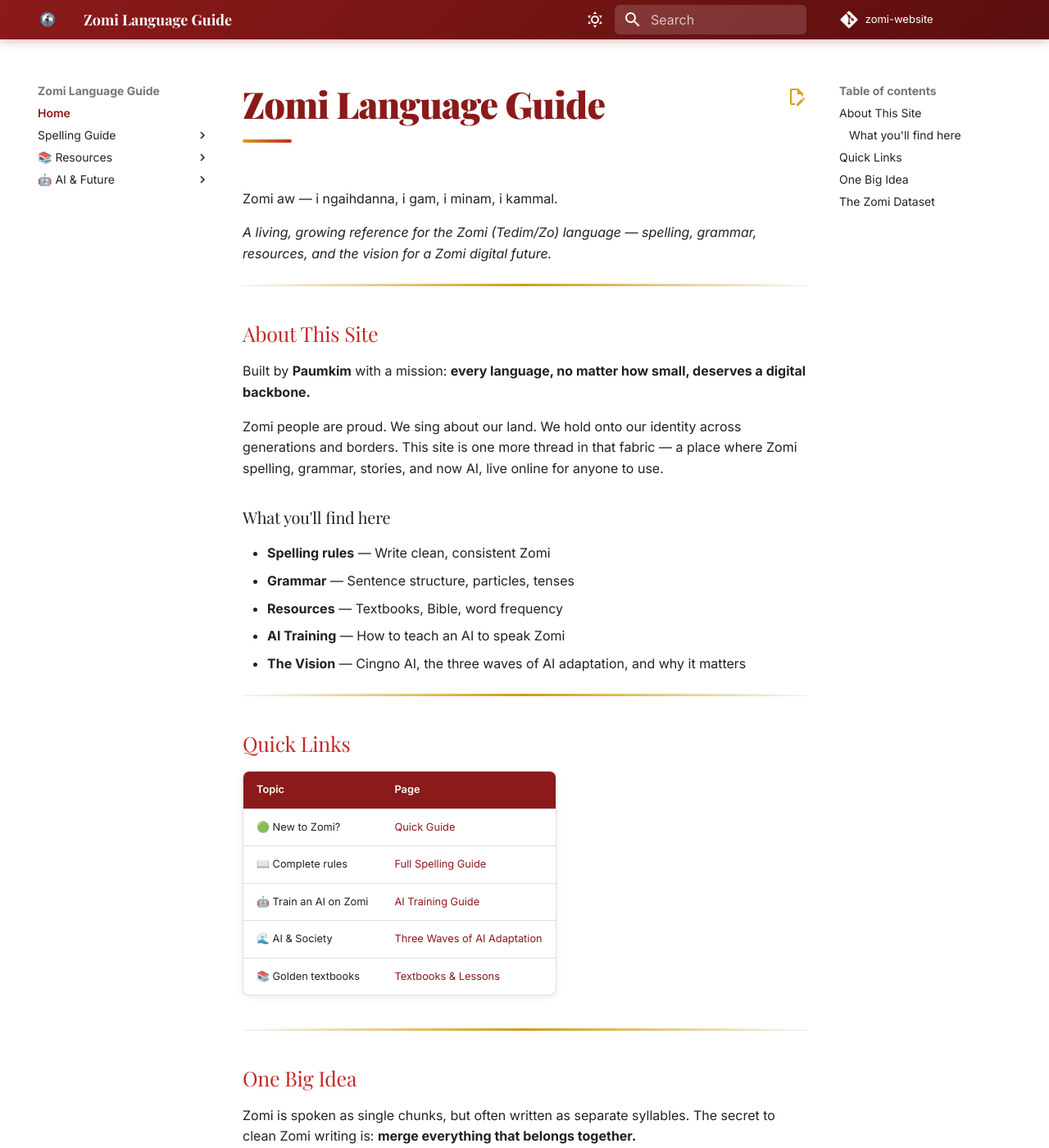
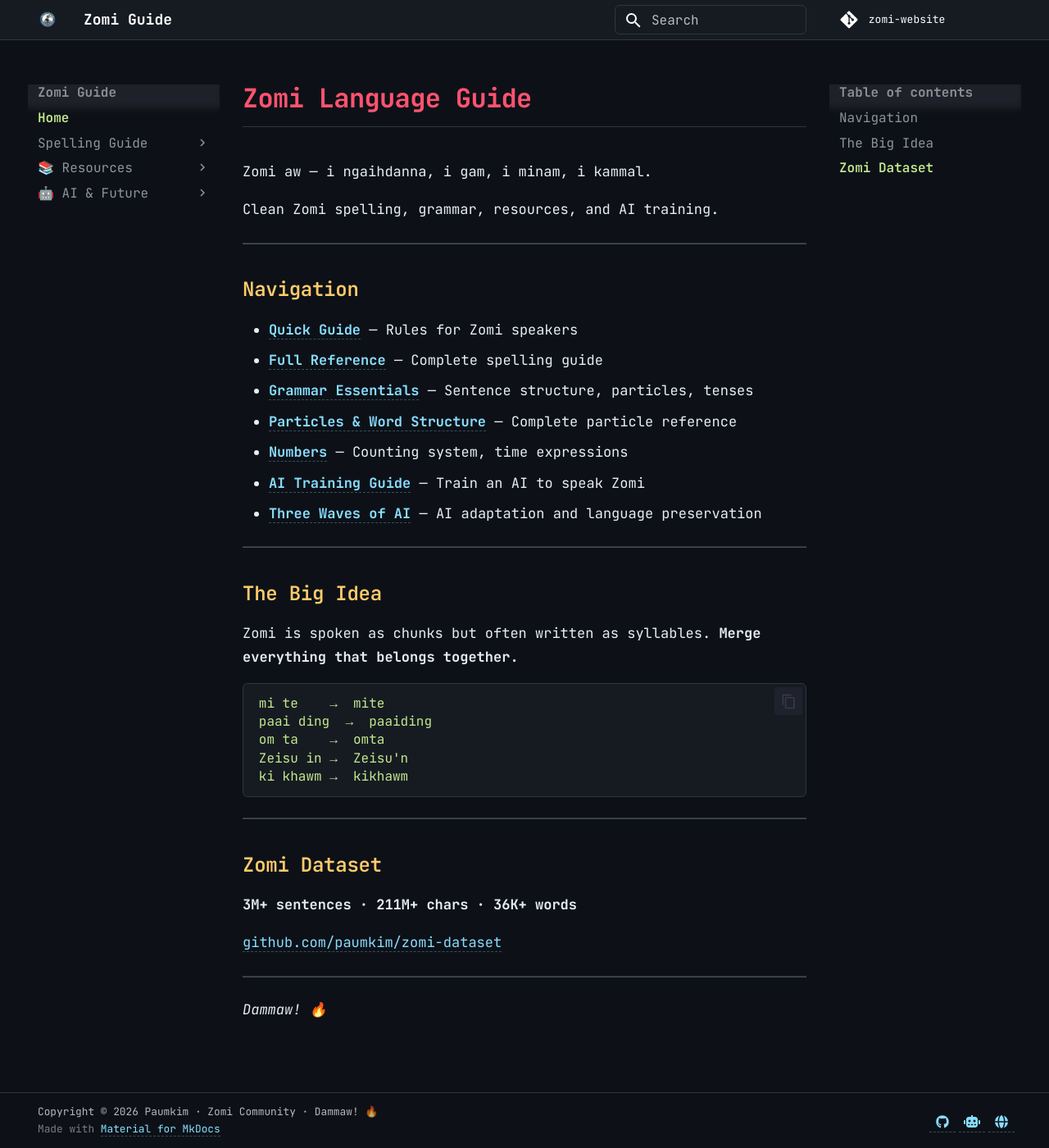
Before and after one commit to paumkim/zomi-website, an MkDocs documentation site: the page built from src/index.md, in a window 1280 px wide and 1400 px high. Shown: the whole window at 82% size. Built offline with MkDocs 1.6.1 and Material for MkDocs 9.7.7, drawn with Linux system fonts in a browser that asks for light colours; comment, search, counter and statistics services are not loaded; some of the changed text lies outside the part shown.

Commit message:
Terminal theme: JetBrains Mono, dark GitHub-style, crisp minimal

````diff
--- a/mkdocs.yml
+++ b/mkdocs.yml
@@ -1,42 +1,26 @@
-site_name: Zomi Language Guide
-site_description: Learn to write clean, consistent Zomi (Tedim/Zo). Spelling rules, grammar, AI training, and the vision for a Zomi digital future.
-site_author: Paumkim — Zomi Language Preservation
+site_name: Zomi Guide
+site_description: Clean Zomi (Tedim/Zo) — spelling, grammar, AI training.
+site_author: Paumkim
 site_url: https://paumkim.github.io/zomi-website/
 repo_url: https://github.com/paumkim/zomi-website
 repo_name: zomi-website
-copyright: Copyright &copy; 2026 Paumkim — Built for the Zomi community. Dammaw! 🔥
+copyright: Copyright &copy; 2026 Paumkim · Zomi Community · Dammaw! 🔥
 
 theme:
   name: material
   favicon: assets/images/favicon.png
   logo: assets/images/favicon.png
   palette:
-    - media: "(prefers-color-scheme: light)"
-      scheme: default
-      primary: red
-      accent: amber
-      toggle:
-        icon: material/weather-sunny
-        name: Switch to dark mode
-    - media: "(prefers-color-scheme: dark)"
-      scheme: slate
-      primary: red
-      accent: amber
-      toggle:
-        icon: material/weather-night
-        name: Switch to light mode
+    scheme: slate
+    primary: black
+    accent: cyan
   font:
-    text: Inter
+    text: JetBrains Mono
     code: JetBrains Mono
   features:
     - navigation.instant
-    - navigation.tracking
     - navigation.top
-    - navigation.indexes
-    - search.highlight
     - content.code.copy
-    - content.tabs.link
-    - content.action.edit
 
 extra:
   homepage: https://paumkim.github.io/zomi-website/
--- a/src/assets/css/custom.css
+++ b/src/assets/css/custom.css
@@ -1,212 +1,291 @@
-/* ─── Zomi Website — Zomi-Inspired Theme ──────────────────────────────── */
-/* Colors based on Zomi traditional pride: deep red, gold, black, white     */
+/* ─── Zomi Website — Terminal-Inspired Theme ──────────────────────────── */
+/* Clean, monospace, no confusion between 0/O, 1/l/I, Z/2              */
 
-@import url('https://fonts.googleapis.com/css2?family=Playfair+Display:wght@400;700;900&family=Inter:wght@300;400;500;600;700&display=swap');
+@import url('https://fonts.googleapis.com/css2?family=JetBrains+Mono:ital,wght@0,300;0,400;0,500;0,600;0,700;1,400&display=swap');
 
 :root {
-  --zomi-red: #8B1A1A;
-  --zomi-red-light: #C62828;
-  --zomi-gold: #D4A017;
-  --zomi-gold-light: #F0C75E;
-  --zomi-black: #1A1A2E;
-  --zomi-cream: #FFF8F0;
-  --zomi-mountain: #2D5F7A;
+  --zomi-red: #FF5370;
+  --zomi-green: #C3E88D;
+  --zomi-gold: #FFCB6B;
+  --zomi-blue: #82AAFF;
+  --zomi-cyan: #89DDFF;
+  --zomi-purple: #C792EA;
+  --zomi-bg: #0D1117;
+  --zomi-surface: #161B22;
+  --zomi-border: #30363D;
+  --zomi-text: #E6EDF3;
+  --zomi-text-dim: #8B949E;
+}
+
+/* ─── GLOBAL ──────────────────────────────── */
+
+*, body {
+  font-family: 'JetBrains Mono', 'SFMono-Regular', 'Fira Code', monospace !important;
+}
+
+.md-typeset {
+  font-size: 0.85rem !important;
+  line-height: 1.7 !important;
+  color: var(--zomi-text) !important;
+}
+
+/* ─── DARK BACKGROUND ─────────────────────── */
+
+body, .md-main, .md-content {
+  background-color: var(--zomi-bg) !important;
+}
+
+.md-content__inner {
+  background-color: var(--zomi-bg) !important;
 }
 
 /* ─── HEADER ──────────────────────────────── */
 
 .md-header {
-  background: linear-gradient(135deg, var(--zomi-red) 0%, #5C0E0E 100%) !important;
-  box-shadow: 0 2px 12px rgba(139, 26, 26, 0.3) !important;
+  background: var(--zomi-surface) !important;
+  border-bottom: 1px solid var(--zomi-border) !important;
+  box-shadow: none !important;
 }
 
 .md-header__title {
-  font-family: 'Playfair Display', serif !important;
-  font-weight: 700 !important;
+  font-weight: 600 !important;
+  font-size: 0.9rem !important;
 }
 
-/* ─── HEADER TITLE ────────────────────────── */
+/* ─── HEADINGS ────────────────────────────── */
 
 .md-typeset h1 {
-  font-family: 'Playfair Display', serif !important;
-  font-weight: 900 !important;
-  font-size: 2.8em !important;
+  font-weight: 700 !important;
+  font-size: 1.6rem !important;
   color: var(--zomi-red) !important;
   letter-spacing: -0.02em;
-  position: relative;
+  text-transform: none !important;
+  border-bottom: 1px solid var(--zomi-border);
+  padding-bottom: 0.4em;
 }
 
 .md-typeset h1::after {
-  content: '';
-  display: block;
-  width: 60px;
-  height: 4px;
-  background: linear-gradient(90deg, var(--zomi-gold), var(--zomi-red-light));
-  margin-top: 0.3em;
-  border-radius: 2px;
+  display: none;
 }
 
 .md-typeset h2 {
-  font-family: 'Playfair Display', serif !important;
-  color: var(--zomi-red-light) !important;
+  font-weight: 600 !important;
+  font-size: 1.2rem !important;
+  color: var(--zomi-gold) !important;
+  text-transform: none !important;
 }
 
-/* ─── PRIMARY COLOR OVERRIDES ─────────────── */
-
-:root > * {
-  --md-primary-fg-color: var(--zomi-red);
-  --md-primary-fg-color--light: var(--zomi-red-light);
-  --md-primary-fg-color--dark: var(--zomi-black);
-  --md-accent-fg-color: var(--zomi-gold);
-  --md-accent-fg-color--transparent: rgba(212, 160, 23, 0.15);
+.md-typeset h3 {
+  font-weight: 600 !important;
+  font-size: 1rem !important;
+  color: var(--zomi-blue) !important;
+  text-transform: none !important;
 }
 
-/* ─── HOME PAGE HERO ──────────────────────── */
+/* ─── NAVIGATION ──────────────────────────── */
 
-.md-typeset h1:first-child {
-  background: linear-gradient(135deg, var(--zomi-red), var(--zomi-gold));
-  -webkit-background-clip: text;
-  -webkit-text-fill-color: transparent;
-  background-clip: text;
+.md-nav {
+  font-size: 0.8rem !important;
+  background: var(--zomi-bg) !important;
 }
 
-/* ─── FONT ────────────────────────────────── */
-
-body, .md-typeset {
-  font-family: 'Inter', -apple-system, sans-serif;
+.md-nav__link {
+  color: var(--zomi-text-dim) !important;
 }
 
-.md-typeset h1, .md-typeset h2, .md-typeset h3 {
-  font-family: 'Playfair Display', serif !important;
+.md-nav__link:hover {
+  color: var(--zomi-cyan) !important;
 }
 
-/* ─── TABS / NAVIGATION ───────────────────── */
+.md-nav__link--active {
+  color: var(--zomi-green) !important;
+  font-weight: 600 !important;
+}
+
+/* ─── TABS ────────────────────────────────── */
 
 .md-tabs {
-  background: linear-gradient(135deg, #5C0E0E 0%, var(--zomi-red) 100%) !important;
+  background: var(--zomi-surface) !important;
+  border-bottom: 1px solid var(--zomi-border) !important;
 }
 
-.md-nav__item .md-nav__link:hover {
-  color: var(--zomi-gold) !important;
+.md-tabs__link {
+  font-size: 0.75rem !important;
+  color: var(--zomi-text-dim) !important;
 }
 
-.md-nav__item .md-nav__link--active {
-  color: var(--zomi-red) !important;
+.md-tabs__link--active {
+  color: var(--zomi-cyan) !important;
+}
+
+/* ─── TABLES ──────────────────────────────── */
+
+.md-typeset table:not([class]) {
+  font-size: 0.8rem !important;
+  background: var(--zomi-surface);
+  border: 1px solid var(--zomi-border);
+  border-radius: 6px;
+  overflow: hidden;
+}
+
+.md-typeset table:not([class]) th {
+  background: var(--zomi-surface);
+  color: var(--zomi-gold);
+  border-bottom: 1px solid var(--zomi-border);
   font-weight: 600;
+}
+
+.md-typeset table:not([class]) td {
+  border-top: 1px solid var(--zomi-border);
+  border-color: var(--zomi-border) !important;
+}
+
+.md-typeset table:not([class]) tr {
+  background: transparent !important;
+}
+
+.md-typeset table:not([class]) tr:nth-child(even) {
+  background: rgba(255,255,255,0.02) !important;
+}
+
+/* ─── CODE BLOCKS ─────────────────────────── */
+
+.md-typeset code {
+  font-family: 'JetBrains Mono', monospace !important;
+  font-size: 0.8rem;
+  background: rgba(255,255,255,0.05);
+  color: var(--zomi-green);
+  border: 1px solid var(--zomi-border);
+  border-radius: 4px;
+  padding: 0.15em 0.4em;
+}
+
+.md-typeset pre {
+  background: var(--zomi-surface) !important;
+  border: 1px solid var(--zomi-border);
+  border-radius: 6px;
+}
+
+.md-typeset pre code {
+  background: transparent !important;
+  border: none !important;
+}
+
+/* ─── LINKS ───────────────────────────────── */
+
+.md-typeset a {
+  color: var(--zomi-cyan) !important;
+  text-decoration: none;
+  border-bottom: 1px dashed rgba(137, 221, 255, 0.3);
+}
+
+.md-typeset a:hover {
+  color: var(--zomi-blue) !important;
+  border-bottom-style: solid;
+}
+
+/* ─── BLOCKQUOTES ─────────────────────────── */
+
+blockquote {
+  border-left: 3px solid var(--zomi-purple) !important;
+  background: rgba(199, 146, 234, 0.05);
+  padding: 0.8em 1.2em;
+  border-radius: 0 6px 6px 0;
+  color: var(--zomi-text-dim);
+}
+
+/* ─── HORIZONTAL RULE ─────────────────────── */
+
+hr {
+  border: none;
+  height: 1px;
+  background: var(--zomi-border);
+  margin: 2em 0;
+}
+
+/* ─── SEARCH ──────────────────────────────── */
+
+.md-search__form {
+  background: var(--zomi-surface) !important;
+  border: 1px solid var(--zomi-border) !important;
+  border-radius: 6px !important;
 }
 
 /* ─── FOOTER ──────────────────────────────── */
 
-.md-footer-meta {
-  background: linear-gradient(135deg, var(--zomi-black) 0%, var(--zomi-red) 100%) !important;
+.md-footer {
+  background: var(--zomi-surface) !important;
+  border-top: 1px solid var(--zomi-border);
 }
 
-.md-footer-copyright {
-  color: rgba(255,255,255,0.8) !important;
-}
-
-/* ─── CUSTOM DIVIDERS ─────────────────────── */
-
-hr {
-  border: 0;
-  height: 2px;
-  background: linear-gradient(90deg, transparent, var(--zomi-gold), transparent);
-  margin: 2em 0;
-}
-
-/* ─── BLOCKQUOTE ──────────────────────────── */
-
-blockquote {
-  border-left: 4px solid var(--zomi-gold);
-  background: rgba(212, 160, 23, 0.05);
-  padding: 1em 1.5em;
-  border-radius: 0 8px 8px 0;
-}
-
-/* ─── STYLISH TABLES ──────────────────────── */
-
-.md-typeset table:not([class]) {
-  border-radius: 8px;
-  overflow: hidden;
-  box-shadow: 0 2px 8px rgba(0,0,0,0.08);
-}
-
-.md-typeset table:not([class]) th {
-  background: var(--zomi-red);
-  color: white;
-  font-weight: 600;
+.md-footer-meta {
+  background: var(--zomi-bg) !important;
 }
 
 /* ─── AI CARDS ────────────────────────────── */
 
 .ai-card {
-  background: rgba(212, 160, 23, 0.05);
-  border: 1px solid rgba(212, 160, 23, 0.2);
-  border-left: 4px solid var(--zomi-gold);
-  border-radius: 8px;
-  padding: 1.5em;
+  background: var(--zomi-surface);
+  border: 1px solid var(--zomi-border);
+  border-left: 3px solid var(--zomi-purple);
+  border-radius: 6px;
+  padding: 1.2em;
   margin: 1.5em 0;
-  transition: transform 0.2s, box-shadow 0.2s;
-}
-
-.ai-card:hover {
-  transform: translateY(-2px);
-  box-shadow: 0 6px 20px rgba(212, 160, 23, 0.15);
 }
 
 .ai-card h3 {
-  margin-top: 0;
-  color: var(--zomi-red);
+  color: var(--zomi-purple) !important;
 }
 
 /* ─── WAVE BADGES ─────────────────────────── */
 
 .wave-badge {
   display: inline-block;
-  padding: 0.2em 0.8em;
-  border-radius: 20px;
-  font-size: 0.8em;
-  font-weight: bold;
+  padding: 0.15em 0.6em;
+  border-radius: 3px;
+  font-size: 0.75em;
+  font-weight: 600;
   margin-right: 0.5em;
+  background: var(--zomi-surface);
+  border: 1px solid var(--zomi-border);
 }
 
-.wave-1 { background: #FFEBEE; color: var(--zomi-red); }
-.wave-2 { background: #FFF8E1; color: var(--zomi-gold); }
-.wave-3 { background: #E8EAF6; color: var(--zomi-mountain); }
-
-/* ─── SEARCH ──────────────────────────────── */
-
-.md-search__form {
-  background: rgba(255,255,255,0.15) !important;
-  border-radius: 6px !important;
-}
-
-.md-search__form:hover {
-  background: rgba(255,255,255,0.25) !important;
-}
-
-/* ─── CODE BLOCKS ─────────────────────────── */
-
-.md-typeset code {
-  color: var(--zomi-red);
-  background: rgba(139, 26, 26, 0.06);
-  border-radius: 4px;
-  padding: 0.1em 0.4em;
-}
-
-/* ─── BUTTONS ─────────────────────────────── */
-
-.md-content__button {
-  color: var(--zomi-gold) !important;
-}
+.wave-1 { color: var(--zomi-green); border-color: var(--zomi-green); }
+.wave-2 { color: var(--zomi-gold); border-color: var(--zomi-gold); }
+.wave-3 { color: var(--zomi-purple); border-color: var(--zomi-purple); }
 
 /* ─── SCROLLBAR ───────────────────────────── */
 
-::-webkit-scrollbar-thumb {
-  background: var(--zomi-red-light) !important;
-  border-radius: 8px;
+::-webkit-scrollbar {
+  width: 8px;
+  height: 8px;
 }
 
 ::-webkit-scrollbar-track {
-  background: var(--zomi-cream) !important;
+  background: var(--zomi-bg);
 }
+
+::-webkit-scrollbar-thumb {
+  background: var(--zomi-border);
+  border-radius: 4px;
+}
+
+::-webkit-scrollbar-thumb:hover {
+  background: var(--zomi-text-dim);
+}
+
+/* ─── ADMONITIONS ─────────────────────────── */
+
+.md-typeset .admonition {
+  background: var(--zomi-surface) !important;
+  border: 1px solid var(--zomi-border) !important;
+  border-radius: 6px !important;
+  box-shadow: none !important;
+  font-size: 0.8rem !important;
+}
+
+.md-typeset .admonition-title {
+  background: var(--zomi-surface) !important;
+  border-bottom: 1px solid var(--zomi-border) !important;
+  font-weight: 600 !important;
+}
--- a/src/index.md
+++ b/src/index.md
@@ -2,60 +2,42 @@
 
 Zomi aw — i ngaihdanna, i gam, i minam, i kammal.
 
-*A living, growing reference for the Zomi (Tedim/Zo) language — spelling, grammar, resources, and the vision for a Zomi digital future.*
+Clean Zomi spelling, grammar, resources, and AI training.
 
 ---
 
-## About This Site
+## Navigation
 
-Built by **Paumkim** with a mission: **every language, no matter how small, deserves a digital backbone.**
-
-Zomi people are proud. We sing about our land. We hold onto our identity across generations and borders. This site is one more thread in that fabric — a place where Zomi spelling, grammar, stories, and now AI, live online for anyone to use.
-
-### What you'll find here
-
-- **Spelling rules** — Write clean, consistent Zomi
-- **Grammar** — Sentence structure, particles, tenses
-- **Resources** — Textbooks, Bible, word frequency
-- **AI Training** — How to teach an AI to speak Zomi
-- **The Vision** — Cingno AI, the three waves of AI adaptation, and why it matters
+- **[Quick Guide](ZOMI_SPELLING_EXPLAINED.md)** — Rules for Zomi speakers
+- **[Full Reference](ZOMI_SPELLING_GUIDE.md)** — Complete spelling guide
+- **[Grammar Essentials](grammar.md)** — Sentence structure, particles, tenses
+- **[Particles & Word Structure](particles.md)** — Complete particle reference
+- **[Numbers](numbers.md)** — Counting system, time expressions
+- **[AI Training Guide](ai_training.md)** — Train an AI to speak Zomi
+- **[Three Waves of AI](ai_adaptation.md)** — AI adaptation and language preservation
 
 ---
 
-## Quick Links
+## The Big Idea
 
-| Topic | Page |
-|-------|------|
-| 🟢 New to Zomi? | [Quick Guide](ZOMI_SPELLING_EXPLAINED.md) |
-| 📖 Complete rules | [Full Spelling Guide](ZOMI_SPELLING_GUIDE.md) |
-| 🤖 Train an AI on Zomi | [AI Training Guide](ai_training.md) |
-| 🌊 AI & Society | [Three Waves of AI Adaptation](ai_adaptation.md) |
-| 📚 Golden textbooks | [Textbooks & Lessons](textbooks.md) |
+Zomi is spoken as chunks but often written as syllables.
+**Merge everything that belongs together.**
+
+```
+mi te    →  mite
+paai ding  →  paaiding
+om ta    →  omta
+Zeisu in →  Zeisu'n
+ki khawm →  kikhawm
+```
 
 ---
 
-## One Big Idea
+## Zomi Dataset
 
-Zomi is spoken as single chunks, but often written as separate syllables.
-The secret to clean Zomi writing is: **merge everything that belongs together.**
+**3M+ sentences · 211M+ chars · 36K+ words**
 
-| Wrong ✗ | Right ✓ |
-|---------|---------|
-| `mi te` | `mite` |
-| `paai ding` | `paaiding` |
-| `om ta` | `omta` |
-| `Zeisu in` | `Zeisu'n` |
-| `ki khawm` | `kikhawm` |
-
----
-
-## The Zomi Dataset
-
-The largest Zomi language dataset ever assembled — **3M+ sentences, 211M+ characters, 36K+ unique words.**
-
-Available on GitHub: [paumkim/zomi-dataset](https://github.com/paumkim/zomi-dataset)
-
-It's being used to train the first Zomi-speaking AI. You can help.
+[github.com/paumkim/zomi-dataset](https://github.com/paumkim/zomi-dataset)
 
 ---
 
````
